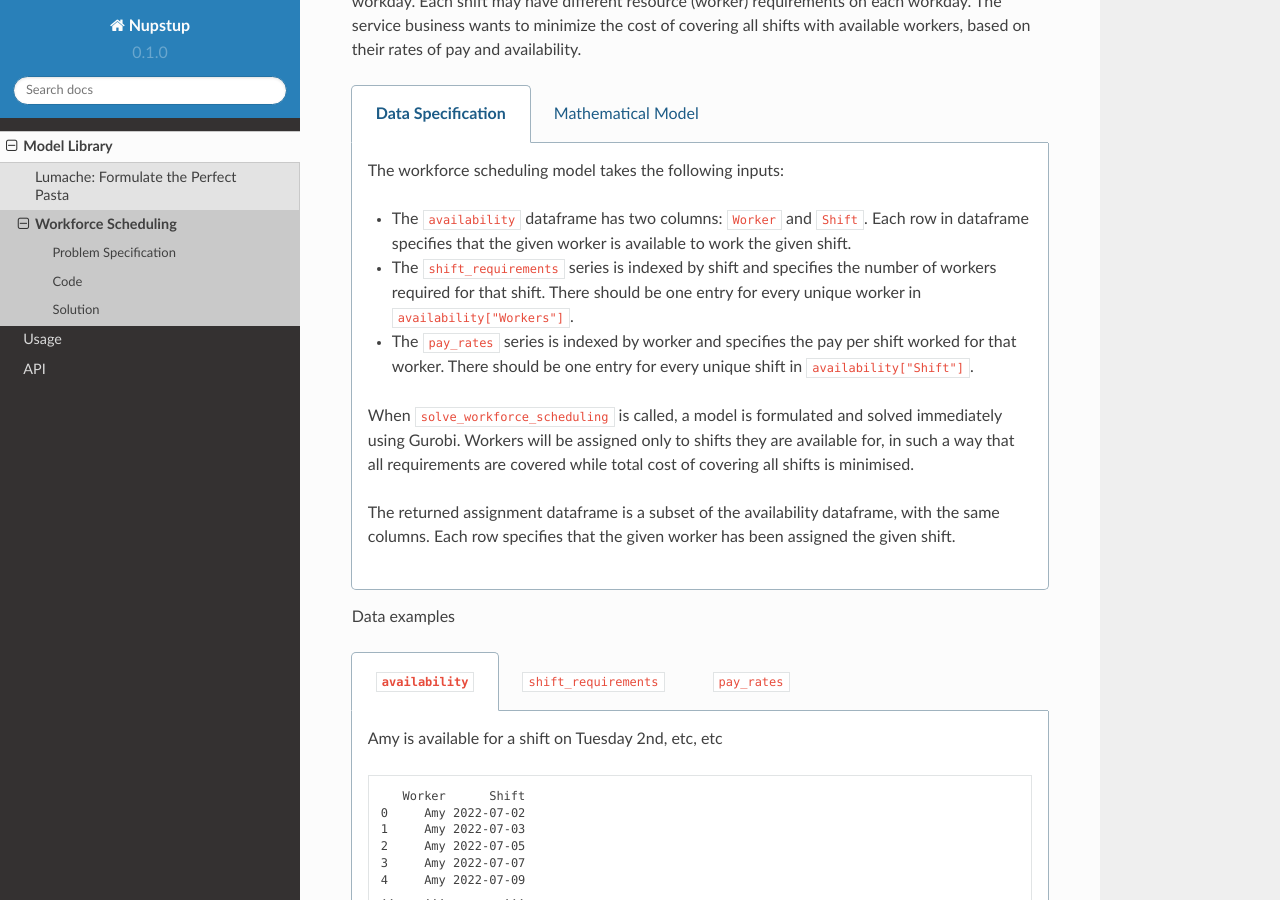
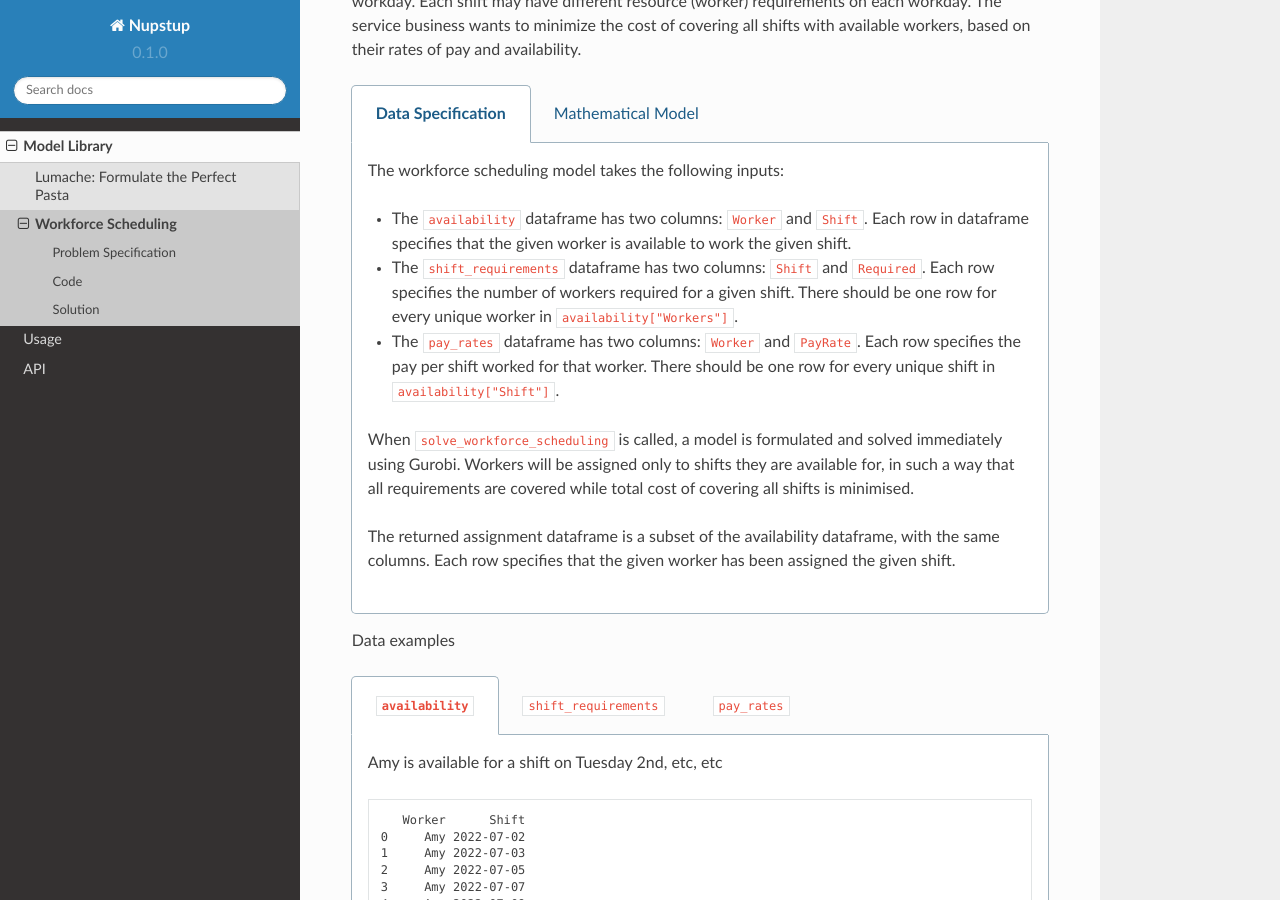
Before and after one commit to Gurobi/gurobi-optimods, a Sphinx documentation site: the page built from docs/source/library/workforce.rst, in a window 1280 px wide and 900 px high, scrolled down 418 px. Built offline with Sphinx 7.4.7 and the Read the Docs theme 2.0.0, drawn with Linux system fonts in a browser that asks for light colours.

Commit message:
Update input frame descriptions

```diff
--- a/docs/source/library/workforce.rst
+++ b/docs/source/library/workforce.rst
@@ -17,8 +17,8 @@ Consider a service business, like a restaurant, that develops its workforce plan
         The workforce scheduling model takes the following inputs:
 
         * The ``availability`` dataframe has two columns: ``Worker`` and ``Shift``. Each row in dataframe specifies that the given worker is available to work the given shift.
-        * The ``shift_requirements`` series is indexed by shift and specifies the number of workers required for that shift. There should be one entry for every unique worker in ``availability["Workers"]``.
-        * The ``pay_rates`` series is indexed by worker and specifies the pay per shift worked for that worker. There should be one entry for every unique shift in ``availability["Shift"]``.
+        * The ``shift_requirements`` dataframe has two columns: ``Shift`` and ``Required``. Each row specifies the number of workers required for a given shift. There should be one row for every unique worker in ``availability["Workers"]``.
+        * The ``pay_rates`` dataframe has two columns: ``Worker`` and ``PayRate``. Each row specifies the pay per shift worked for that worker. There should be one row for every unique shift in ``availability["Shift"]``.
 
         When ``solve_workforce_scheduling`` is called, a model is formulated and solved immediately using Gurobi. Workers will be assigned only to shifts they are available for, in such a way that all requirements are covered while total cost of covering all shifts is minimised.
 
```
